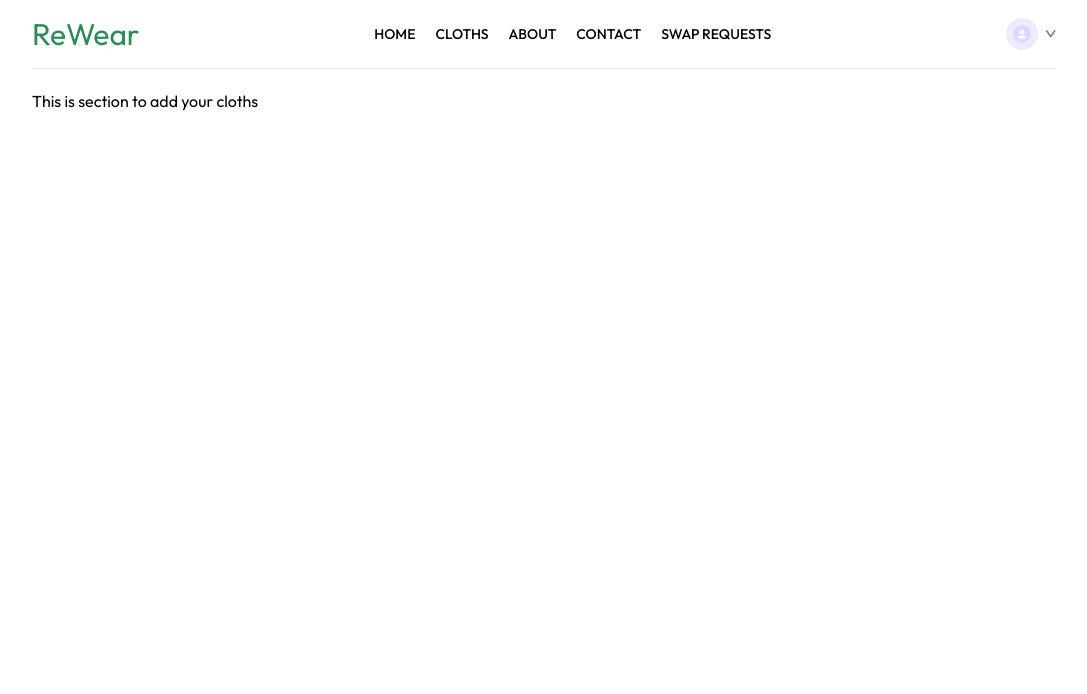
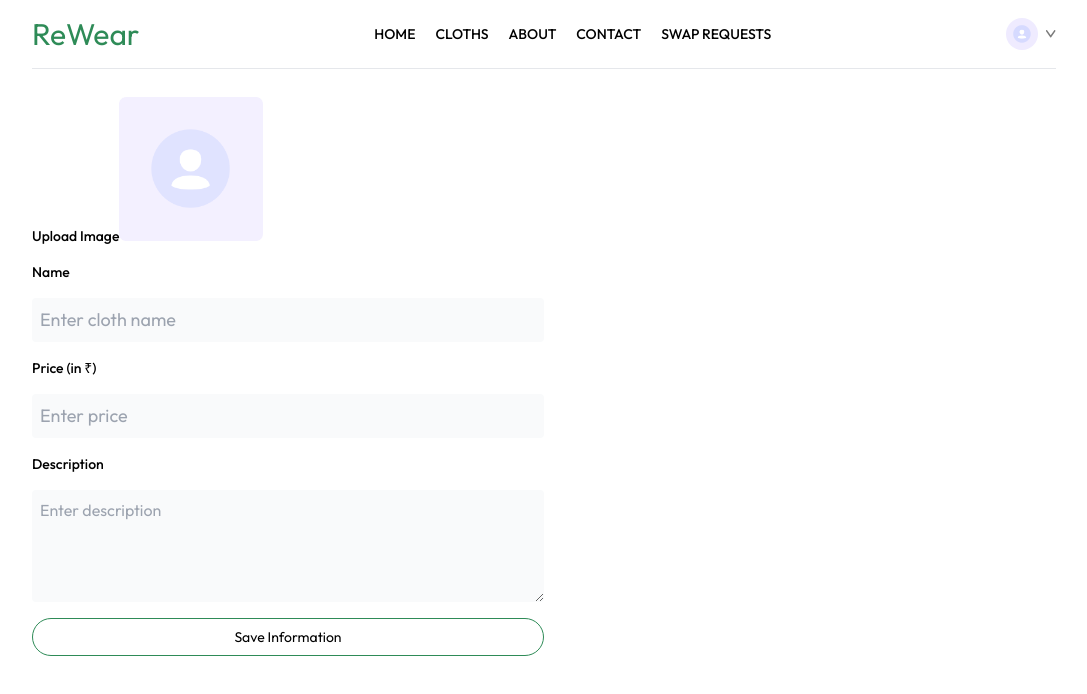
Before and after one commit to ayushrai6249/ReWear, a React (Vite) app in the folder frontend/: page /add-cloth in a window 1280 px wide. Shown: the top 694 px of the page, without its empty margins (96-1183 px from the left). Built offline with nearby package versions, Linux system fonts and the light colour scheme.

Commit message:
Add product page

```diff
--- a/frontend/src/pages/AddCloth.jsx
+++ b/frontend/src/pages/AddCloth.jsx
@@ -1,11 +1,78 @@
-import React from 'react'
+import React, { useState } from 'react';
+import { assets } from '../assets/assets';
 
 const AddCloth = () => {
+  const [image, setImage] = useState(null);
+  const [name, setName] = useState('');
+  const [description, setDescription] = useState('');
+  const [price, setPrice] = useState('');
+
+  const handleSave = () => {
+    console.log({
+      name,
+      price,
+      description,
+      image,
+    });
+  };
+
   return (
-    <div>
-      This is section to add your cloths
+    <div className='max-w-lg flex flex-col gap-4 text-sm'>
+      <label htmlFor="image" className='font-medium'>
+        Upload Image
+        <div className='inline-block relative cursor-pointer mt-2'>
+          <img
+            className='w-36 h-36 object-cover rounded opacity-75'
+            src={image ? URL.createObjectURL(image) : assets.profile_pic}
+            alt="Cloth preview"
+          />
+        </div>
+        <input
+          onChange={(e) => setImage(e.target.files[0])}
+          type="file"
+          id='image'
+          hidden
+        />
+      </label>
+
+      <label htmlFor="name" className='font-medium'>Name</label>
+      <input
+        className='bg-gray-50 text-lg p-2 rounded'
+        type='text'
+        id='name'
+        value={name}
+        onChange={(e) => setName(e.target.value)}
+        placeholder='Enter cloth name'
+      />
+
+      <label htmlFor="price" className='font-medium'>Price (in ₹)</label>
+      <input
+        className='bg-gray-50 text-lg p-2 rounded'
+        type='number'
+        id='price'
+        value={price}
+        onChange={(e) => setPrice(e.target.value)}
+        placeholder='Enter price'
+      />
+
+      <label htmlFor="description" className='font-medium'>Description</label>
+      <textarea
+        id='description'
+        className='bg-gray-50 text-base p-2 rounded'
+        rows={4}
+        value={description}
+        onChange={(e) => setDescription(e.target.value)}
+        placeholder='Enter description'
+      ></textarea>
+
+      <button
+        className='border border-primary px-8 py-2 rounded-full hover:bg-primary hover:text-white transition-all duration-300'
+        onClick={handleSave}
+      >
+        Save Information
+      </button>
     </div>
-  )
-}
+  );
+};
 
-export default AddCloth
+export default AddCloth;
```
